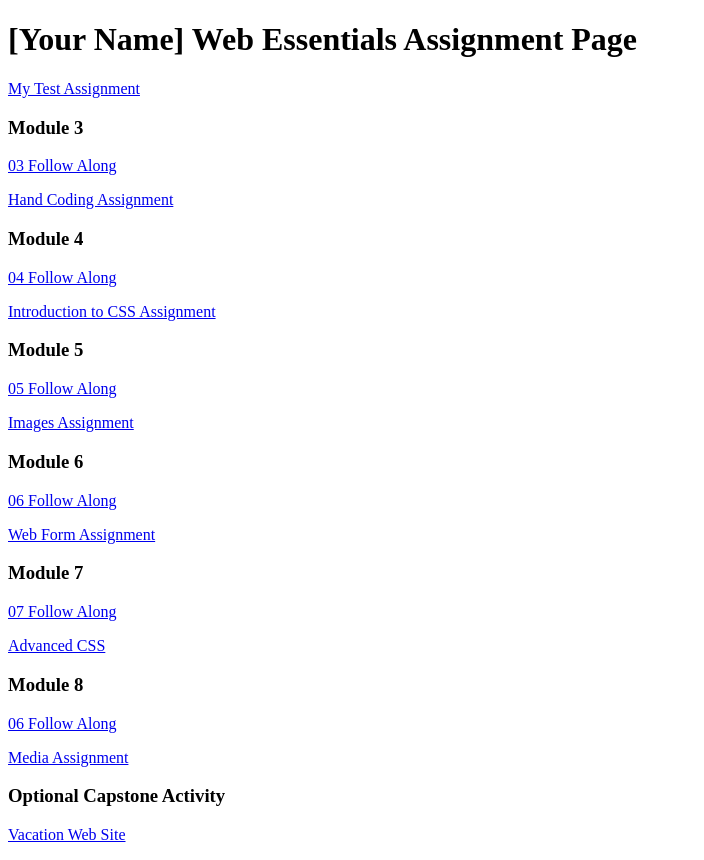
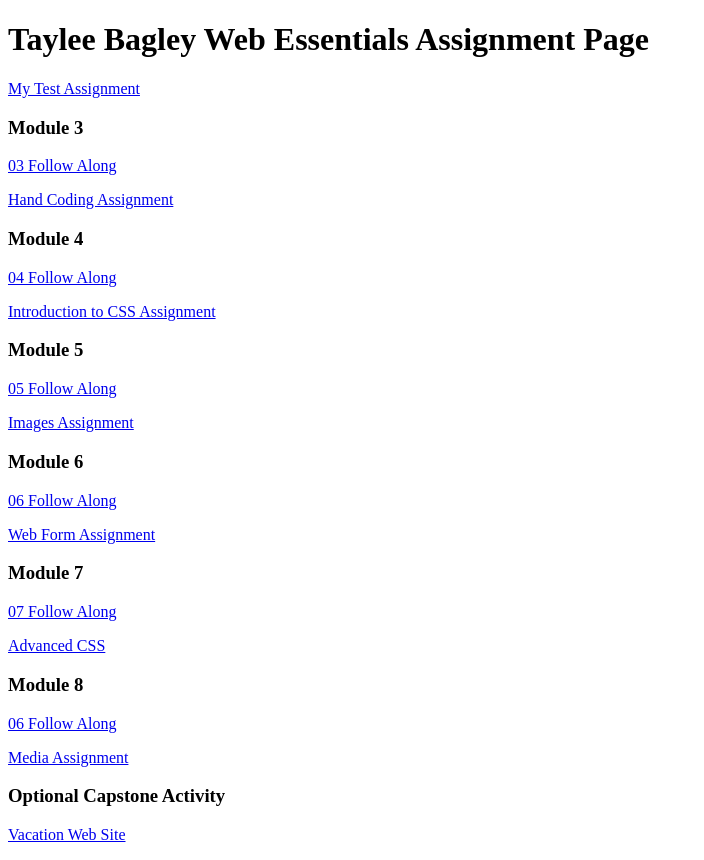
Before and after one commit to tayleebagle/dwdd1600, a plain HTML site: page index.html in a window 1280 px wide. Shown: the whole page, without its empty margins (0-704 px from the left). Drawn offline with Linux system fonts and the light colour scheme.

Commit message:
Added my name

```diff
--- a/index.html
+++ b/index.html
@@ -6,7 +6,7 @@
 		<title>dwdd 1600 assignment list page</title>
 	</head>
 	<body>
-		<h1>[Your Name] Web Essentials Assignment Page</h1>
+		<h1>Taylee Bagley Web Essentials Assignment Page</h1>
 		<p><a href="01test">My Test Assignment</a></p>
 
 		<h3>Module 3</h3>
```
